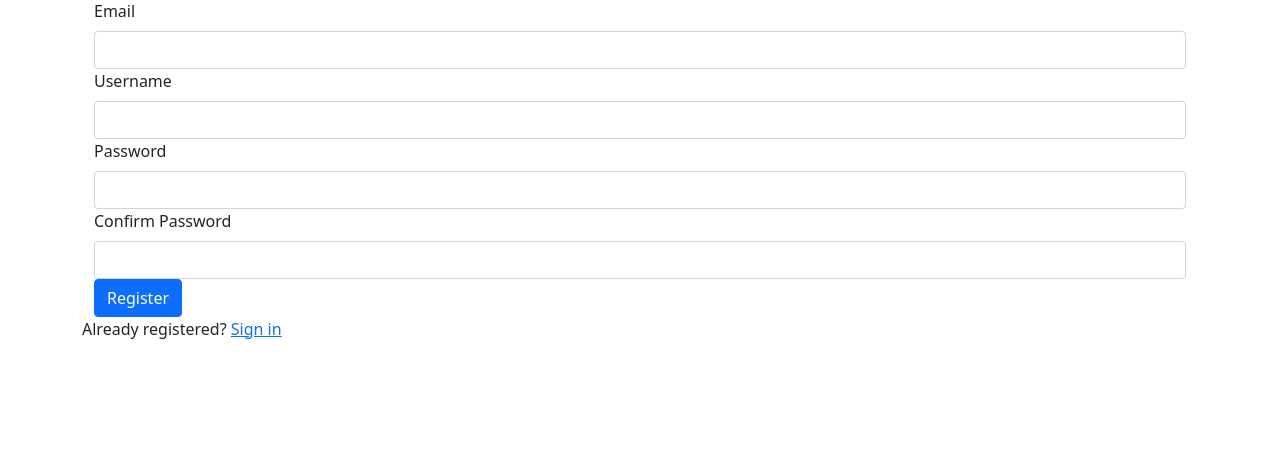
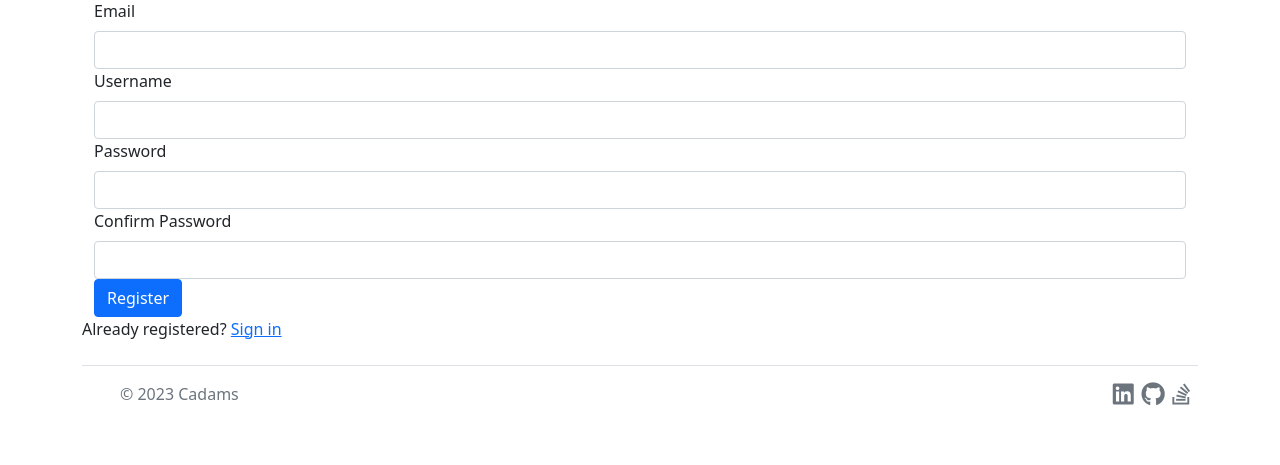
Before and after one commit to ChrisA87/cadams, a Flask app: page /auth/register in a window 1280 px wide. Shown: the part 115-580 px from the top of the page. Run offline with Flask 2, Linux system fonts and the light colour scheme; parts of the project's set-up code (start-up, migrations or seed data) failed here and were passed over; some libraries are stand-ins or nearby versions.

Commit message:
added footer to main template

```diff
--- a/app/templates/base/base.html
+++ b/app/templates/base/base.html
@@ -70,6 +70,31 @@
   {% block page_content %}
   {% endblock %}
 </div>
+
+{% endblock %}
+{% block footer %}
+<div class="container">
+  <footer class="d-flex flex-wrap justify-content-between align-items-center py-3 my-4 border-top">
+    <div class="col-md-4 d-flex align-items-center">
+      <a href="/" class="mb-3 me-2 mb-md-0 text-muted text-decoration-none lh-1">
+        <svg class="bi" width="30" height="24"><use xlink:href="#bootstrap"></use></svg>
+      </a>
+      <span class="text-muted">© 2023 Cadams</span>
+    </div>
+
+    <ul class="nav col-md-1 justify-content-evenly  align-items-center d-flex">
+      <a href="https://uk.linkedin.com/in/chris-adams-b88557b3" class="text-muted text-decoration-none">
+        <i class="fa-brands fa-linkedin fa-xl"></i>
+      </a>
+      <a href="https://github.com/ChrisA87" class="text-muted text-decoration-none">
+        <i class="fa-brands fa-github fa-xl"></i>
+      </a>
+      <a href="https://stackoverflow.com/users/10201580/chris-adams" class="text-muted text-decoration-none">
+        <i class="fa-brands fa-stack-overflow fa-xl"></i>
+      </a>
+    </ul>
+  </footer>
+</div>
 {% endblock %}
 
 {% block scripts %}
--- a/app/templates/base/bootstrap-base.html
+++ b/app/templates/base/bootstrap-base.html
@@ -22,10 +22,11 @@
     {%- endblock navbar %}
     {% block content -%}
     {%- endblock content %}
-
     {% block scripts %}
     <script src="https://cdn.jsdelivr.net/npm/bootstrap@5.1.3/dist/js/bootstrap.bundle.min.js" integrity="sha384-ka7Sk0Gln4gmtz2MlQnikT1wXgYsOg+OMhuP+IlRH9sENBO0LRn5q+8nbTov4+1p" crossorigin="anonymous"></script>
     {%- endblock scripts %}
+    {% block footer %}
+    {%- endblock footer%}
     {%- endblock body %}
   </body>
 {%- endblock html %}
```
